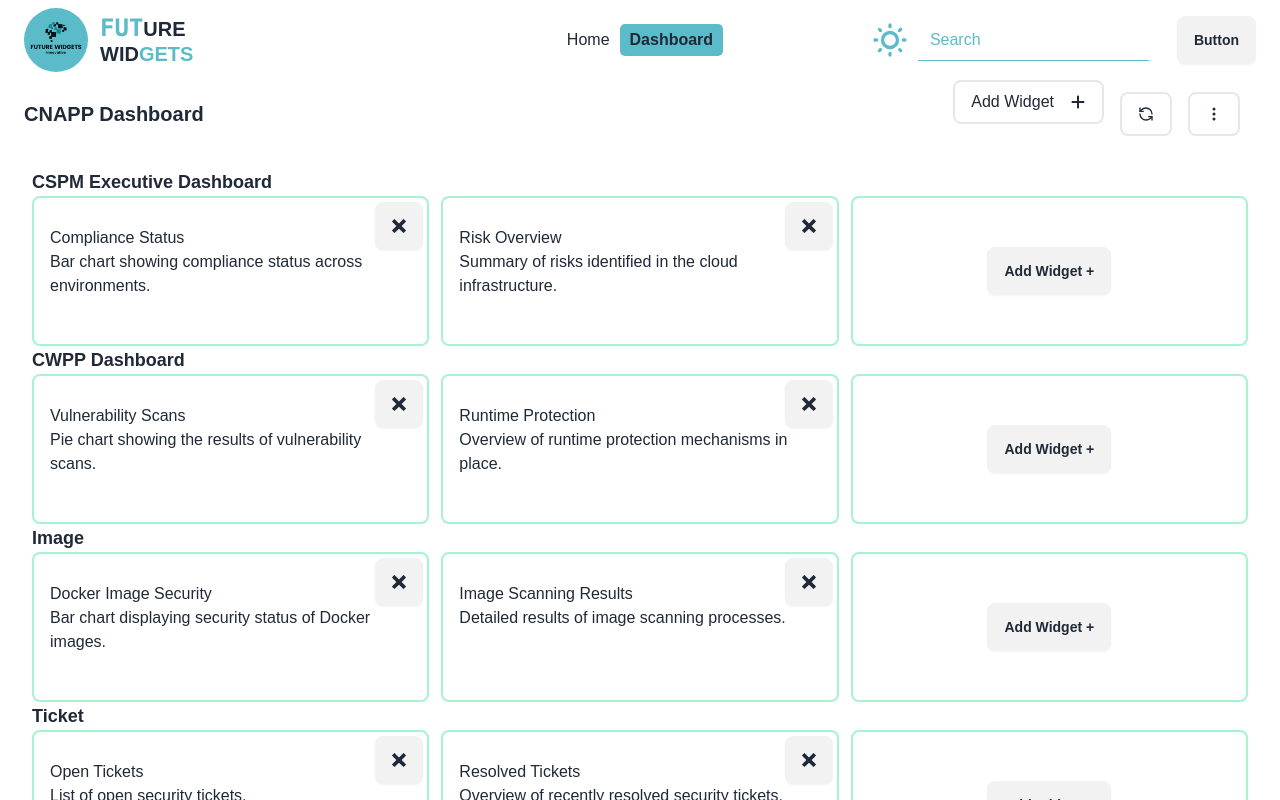
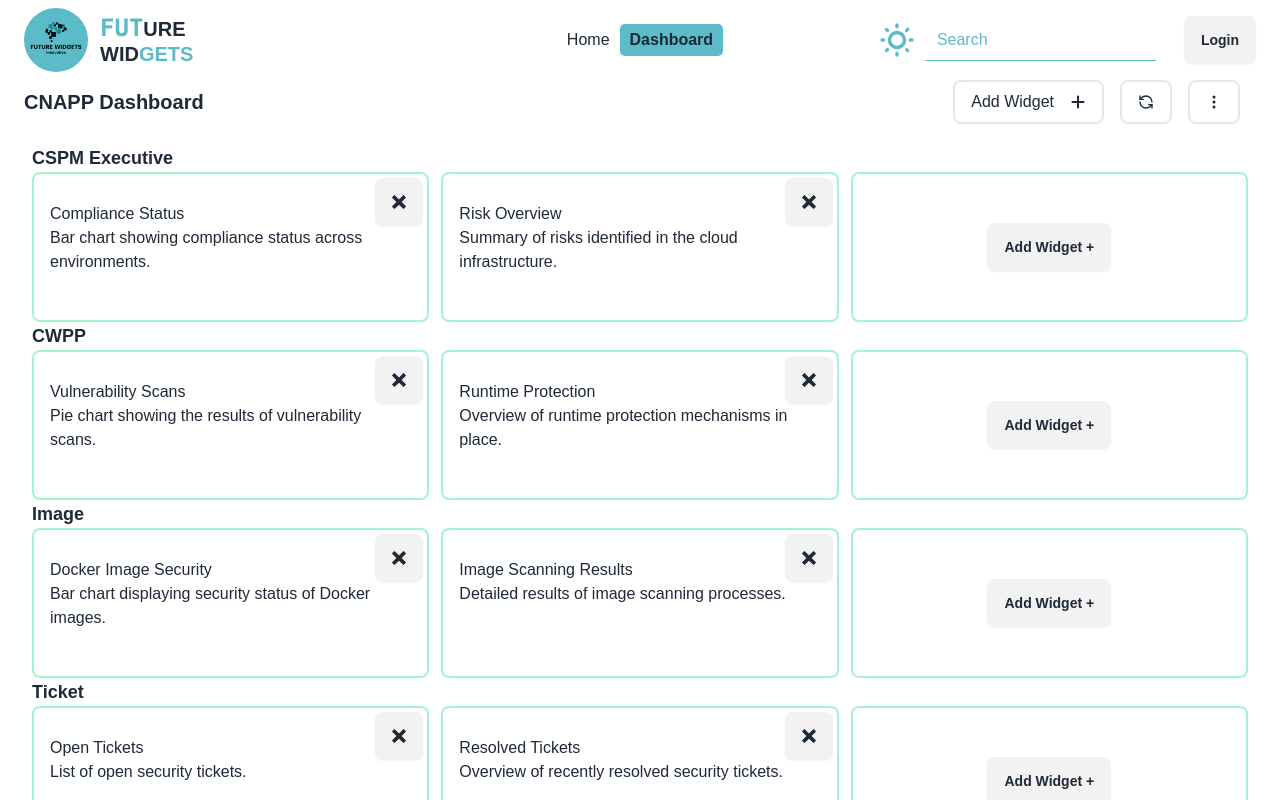
Before and after one commit to Shaon247on/Assignment-Front-End-Dev, a React (Vite) app: page /dashboard in a window 1280 px wide. Shown: the top 800 px of the page. Built offline with nearby package versions, Linux system fonts and the light colour scheme.

Commit message:
all requirements are done, now adding alert functions

```diff
--- a/src/Pages/Dashboard/AddWidgets.jsx
+++ b/src/Pages/Dashboard/AddWidgets.jsx
@@ -22,6 +22,7 @@ const AddWidgets = ({ category }) => {
             name: name,
             type: category,
             content: content,
+            approval: true
         };
 
         const updatedData = data.map((type) => {
--- a/src/Pages/Dashboard/CustomizedWidgets.jsx
+++ b/src/Pages/Dashboard/CustomizedWidgets.jsx
@@ -1,39 +1,82 @@
-import React from 'react';
+import React, { useState } from 'react';
 import { FaPlus } from 'react-icons/fa6';
+import useProvider from '../../Hooks/useProvider';
 
 const CustomizedWidgets = () => {
+    const { data, setData } = useProvider();
+    const [activeTab, setActiveTab] = useState('CSPM');
+    const [checkboxStates, setCheckboxStates] = useState({});
+
+    const handleTabChange = (category) => {
+        setActiveTab(category);
+    };
+
+    const handleCheckboxChange = (id, checked) => {
+        setCheckboxStates(prevState => ({
+            ...prevState,
+            [id]: checked,
+        }));
+    };
+
+    const handleContinue = () => {
+        const updatedData = data.map(category => ({
+            ...category,
+            Widgets: category.Widgets.map(widget => ({
+                ...widget,
+                approval: checkboxStates[widget.id] !== undefined ? checkboxStates[widget.id] : widget.approval,
+            })),
+        }));
+        setData(updatedData);
+    };
+
     return (
         <>
-            <div className="drawer drawer-end">
+            <div className="drawer drawer-end z-10">
                 <input id="my-drawer-4" type="checkbox" className="drawer-toggle" />
                 <div className="drawer-content">
-                    {/* Page content here */}
-                    <label htmlFor="my-drawer-4" className="px-4 py-2 rounded-lg border-2 flex gap-4 items-center">Add Widget <FaPlus /></label>
-                    <button ></button>
+                    <label htmlFor="my-drawer-4" className="px-4 py-2 rounded-lg border-2 flex gap-4 items-center">
+                        Add Widget <FaPlus />
+                    </label>
                 </div>
                 <div className="drawer-side">
                     <label htmlFor="my-drawer-4" aria-label="close sidebar" className="drawer-overlay"></label>
-                    <div className='menu bg-base-200 text-base-content min-h-full w-[450px] '>
+                    <div className='menu bg-base-200 text-base-content min-h-full w-[310px] md:w-[350px] lg:w-[450px]'>
                         <div className='bg-blue-800 text-white -mx-2 pl-5 h-12 -mt-2 flex items-center'>
                             <p className='text-lg font-medium'>Add Widgets</p>
                         </div>
                         <div>
-                            <h1>personalis your dashboard by adding the following widget</h1>
-                            <div>
-                                <div role="tablist" className="tabs tabs-bordered">
-                                    <input type="radio" name="my_tabs_1" role="tab" className="tab" aria-label="CSPM" defaultChecked/>
-                                    <div role="tabpanel" className="tab-content p-10">CSPM</div>
-
-                                    <input
-                                        type="radio" name="my_tabs_1" role="tab" className="tab" aria-label="CWPP"  />
-                                    <div role="tabpanel" className="tab-content p-10">CWPP</div>
-
-                                    <input type="radio" name="my_tabs_1" role="tab" className="tab" aria-label="Image" />
-                                    <div role="tabpanel" className="tab-content p-10">Image</div>
-                                    <input type="radio" name="my_tabs_1" role="tab" className="tab" aria-label="Ticket" />
-                                    <div role="tabpanel" className="tab-content p-10">Ticket</div>
-                                </div>
+                            <h1 className='font-semibold'>Personalize your dashboard by adding the following widgets</h1>
+                            <div role="tablist" className="tabs tabs-bordered">
+                                {data.map((category, index) => (
+                                    <React.Fragment key={index}>
+                                        <input
+                                            type="radio"
+                                            name="my_tabs_1"
+                                            role="tab"
+                                            className="tab"
+                                            aria-label={category.Category}
+                                            checked={activeTab === category.Category}
+                                            onChange={() => handleTabChange(category.Category)}
+                                        />
+                                    </React.Fragment>
+                                ))}
                             </div>
+                            <div className='mt-4'>
+                                {data.filter(category => category.Category === activeTab)
+                                    .flatMap(category => category.Widgets)
+                                    .map(widget => (
+                                        <div key={widget.id} className='flex flex-row gap-2 mt-1'>
+                                            <input
+                                                type="checkbox"
+                                                name={widget.name}
+                                                checked={checkboxStates[widget.id] !== undefined ? checkboxStates[widget.id] : widget.approval}
+                                                onChange={(e) => handleCheckboxChange(widget.id, e.target.checked)}
+                                            />
+                                            <label>{widget.name}</label>
+                                        </div>
+                                    ))}
+                            </div>
+                            <button onClick={handleContinue} className="btn mt-4">Continue</button>
                         </div>
                     </div>
                 </div>
--- a/src/Pages/Shared/NavBar/NavBar.jsx
+++ b/src/Pages/Shared/NavBar/NavBar.jsx
@@ -91,7 +91,7 @@ const NavBar = () => {
                         </div>
                         <ul
                             tabIndex={0}
-                            className="menu menu-sm dropdown-content bg-base-100 rounded-box z-[1] mt-3 w-52 p-2 shadow">
+                            className="menu menu-sm dropdown-content bg-base-100 rounded-box mt-3 w-52 p-2 shadow">
                             {navLinks}
                             <div className="flex-none gap-2 relative inline-block md:hidden">
                                 <div className="form-control">
@@ -104,7 +104,7 @@ const NavBar = () => {
                                         className=" w-full px-3 py-2 placeholder-[#5cbbc8] focus:placeholder-transparent border-b-[#5cbbc8] border-b focus:border-b-[#5cbbc8] duration-150  focus:border-b-4 hover:border-b-[#5cbbc8] hover:border-b-4 outline-none bg-transparent"
                                         onChange={(e) => handleSearch(e.target.value)}
                                     />
-                                    <div className={`${toggle === false ? "hidden" : "block"} absolute bg-gray-200 w-48 px-5 py-2 rounded-lg z-10 top-10 md:top-16 left-0 md:left-0`}>
+                                    <div className={`${toggle === false ? "hidden" : "block"} absolute bg-gray-200 w-48 px-5 py-2 rounded-lg z-30 top-10 md:top-16 left-0 md:left-0`}>
                                         {
                                             filteredWidgets.length > 0 ?
                                                 filteredWidgets.map((category, index) => (
@@ -198,7 +198,7 @@ const NavBar = () => {
 
                     {/*----------------- Login Button ----------------- */}
 
-                    <a className="btn">Button</a>
+                    <a className="btn">Login</a>
                 </div>
             </div>
         </>
--- a/src/Provider/ContextProvider.jsx
+++ b/src/Provider/ContextProvider.jsx
@@ -20,31 +20,31 @@ const ContextProvider = ({ children }) => {
 
     const [data, setData] = useState([
         {
-            "Category": "CSPM Executive Dashboard",
+            "Category": "CSPM Executive",
             "Widgets": [
-                { "id": 1, "name": "Compliance Status", "type": "CSPM", "content": "Bar chart showing compliance status across environments." },
-                { "id": 2, "name": "Risk Overview", "type": "text", "type": "CSPM", "content": "Summary of risks identified in the cloud infrastructure." },
+                { "id": 1, "name": "Compliance Status", "type": "CSPM", "content": "Bar chart showing compliance status across environments.", "approval": true },
+                { "id": 2, "name": "Risk Overview", "type": "text", "type": "CSPM", "content": "Summary of risks identified in the cloud infrastructure.", "approval": true },
             ]
         },
         {
-            "Category": "CWPP Dashboard",
+            "Category": "CWPP",
             "Widgets": [
-                { "id": 3, "name": "Vulnerability Scans", "type": "CWPP", "content": "Pie chart showing the results of vulnerability scans." },
-                { "id": 4, "name": "Runtime Protection", "type": "CWPP", "content": "Overview of runtime protection mechanisms in place." }
+                { "id": 3, "name": "Vulnerability Scans", "type": "CWPP", "content": "Pie chart showing the results of vulnerability scans.", "approval": true },
+                { "id": 4, "name": "Runtime Protection", "type": "CWPP", "content": "Overview of runtime protection mechanisms in place.", "approval": true }
             ],
         },
         {
             "Category": "Image",
             "Widgets": [
-                { "id": 5, "name": "Docker Image Security", "type": "Image", "content": "Bar chart displaying security status of Docker images." },
-                { "id": 6, "name": "Image Scanning Results", "type": "Image", "content": "Detailed results of image scanning processes." }
+                { "id": 5, "name": "Docker Image Security", "type": "Image", "content": "Bar chart displaying security status of Docker images.", "approval": true },
+                { "id": 6, "name": "Image Scanning Results", "type": "Image", "content": "Detailed results of image scanning processes.", "approval": true }
             ],
         },
         {
             "Category": "Ticket",
             "Widgets": [
-                { "id": 7, "name": "Open Tickets", "type": "Ticket", "content": "List of open security tickets." },
-                { "id": 8, "name": "Resolved Tickets", "type": "Ticket", "content": "Overview of recently resolved security tickets." }
+                { "id": 7, "name": "Open Tickets", "type": "Ticket", "content": "List of open security tickets.", "approval": true },
+                { "id": 8, "name": "Resolved Tickets", "type": "Ticket", "content": "Overview of recently resolved security tickets.", "approval": true }
             ]
         }
 
```
Also changed, not shown: src/Pages/Dashboard/Dashboard.jsx (+5 -13 lines).
